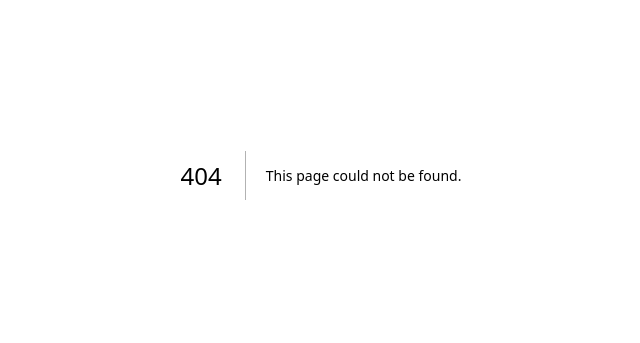
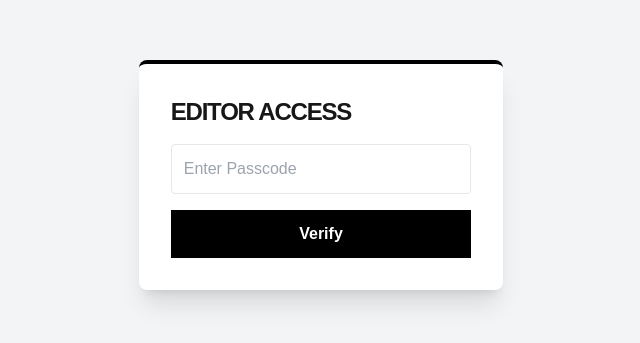
Before and after one commit to supplychainersrilanka-cpu/newspaper-final, a Next.js app: page /login in a window 1280 px wide. Before the commit this address had no page. Shown: the part 225-568 px from the top of the page, without its empty margins (319-959 px from the left). Built offline with nearby package versions, Linux system fonts and the light colour scheme.

Commit message:
Security: Added Middleware and Password-Protected Admin Login

```diff
--- /dev/null
+++ b/app/api/auth/login/route.ts
@@ -0,0 +1,22 @@
+import { NextResponse } from 'next/server';
+
+export const runtime = 'edge';
+
+export async function POST(req: Request) {
+  const { password } = await req.json();
+  const correctPassword = process.env.ADMIN_PASSWORD;
+
+  if (password === correctPassword) {
+    const response = NextResponse.json({ success: true });
+    // Set a cookie that expires in 24 hours
+    response.cookies.set('admin_session', 'authenticated', {
+      httpOnly: true,
+      secure: true,
+      sameSite: 'strict',
+      maxAge: 86400,
+    });
+    return response;
+  }
+
+  return NextResponse.json({ error: 'Unauthorized' }, { status: 401 });
+}
--- /dev/null
+++ b/app/login/page.tsx
@@ -0,0 +1,39 @@
+'use client';
+import { useState } from 'react';
+import { useRouter } from 'next/navigation';
+
+export default function LoginPage() {
+  const [password, setPassword] = useState('');
+  const [error, setError] = useState('');
+  const router = useRouter();
+
+  async function handleLogin(e: React.FormEvent) {
+    e.preventDefault();
+    const res = await fetch('/api/auth/login', {
+      method: 'POST',
+      body: JSON.stringify({ password }),
+    });
+
+    if (res.ok) {
+      router.push('/admin');
+    } else {
+      setError('❌ Incorrect Password');
+    }
+  }
+
+  return (
+    <div className="flex flex-col items-center justify-center min-h-screen bg-gray-100">
+      <form onSubmit={handleLogin} className="p-8 bg-white shadow-xl rounded-lg border-t-4 border-black">
+        <h1 className="text-2xl font-bold mb-4 uppercase tracking-tighter">Editor Access</h1>
+        <input
+          type="password"
+          placeholder="Enter Passcode"
+          className="w-full p-3 border mb-4 rounded"
+          onChange={(e) => setPassword(e.target.value)}
+        />
+        <button className="w-full bg-black text-white p-3 font-bold hover:bg-gray-800">Verify</button>
+        {error && <p className="text-red-600 mt-2 text-sm">{error}</p>}
+      </form>
+    </div>
+  );
+}
```
Also changed, not shown: middleware.ts (added, +22 -0 lines).
